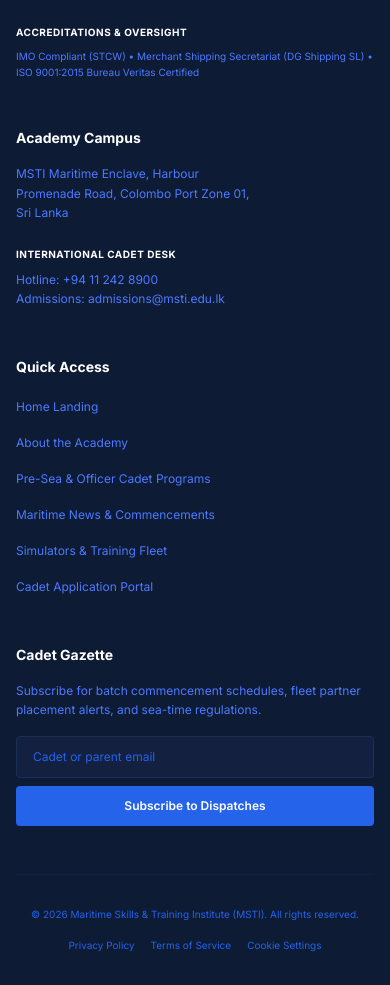
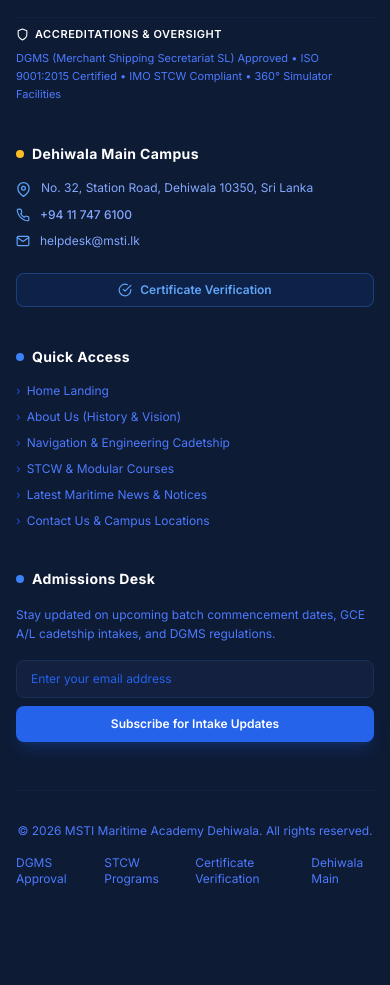
Before and after one commit to rkarrow/testingmsti, a React (Vite) app in the folder client/: page / in a window 390 px wide. Shown: the part 5822-6807 px from the top of the page. After the commit the page ends 6741 px from the top, so only its background shows below. Built offline with nearby package versions, Linux system fonts and the light colour scheme; no server answers.

Commit message:
Update Footer and Navbar with official MSTI Dehiwala specifications from document

```diff
--- a/client/src/components/Footer.jsx
+++ b/client/src/components/Footer.jsx
@@ -1,92 +1,129 @@
 import { Link } from 'react-router-dom'
+import { FiMapPin, FiPhone, FiMail, FiCheckCircle, FiShield, FiAward } from 'react-icons/fi'
 
 export default function Footer() {
   return (
-    <footer className="bg-navy-950 pt-16 pb-8 border-t border-navy-900">
+    <footer className="bg-navy-950 pt-16 pb-8 border-t border-navy-900 text-navy-200">
       <div className="max-w-7xl mx-auto px-4 sm:px-6 lg:px-8">
-        <div className="grid grid-cols-1 md:grid-cols-2 lg:grid-cols-4 gap-12 mb-12">
-          {/* Column 1: MSTI ACADEMY */}
-          <div>
-            <h3 className="text-white font-bold text-sm mb-4">MSTI ACADEMY</h3>
-            <p className="text-navy-400 text-xs leading-relaxed mb-6">
-              Sri Lanka's flagship institution for merchant navy cadet training, nautical science, and maritime engineering excellence.
+        <div className="grid grid-cols-1 md:grid-cols-2 lg:grid-cols-4 gap-10 mb-12">
+          {/* Column 1: MSTI Maritime Academy Dehiwala */}
+          <div className="space-y-4">
+            <h3 className="text-white font-bold text-sm tracking-wide flex items-center gap-2">
+              <span className="w-2 h-2 rounded-full bg-blue-500"></span>
+              MSTI MARITIME ACADEMY
+            </h3>
+            <p className="text-navy-400 text-xs leading-relaxed">
+              Sri Lanka's pioneer private maritime training institute established with a proud legacy since 1986. Dedicated to producing world-class merchant navy officers and ratings.
             </p>
-            <h4 className="text-white text-[10px] font-bold uppercase tracking-wider mb-2">
-              ACCREDITATIONS & OVERSIGHT
-            </h4>
-            <p className="text-navy-400 text-[10px] leading-relaxed">
-              IMO Compliant (STCW) • Merchant Shipping Secretariat (DG Shipping SL) • ISO 9001:2015 Bureau Veritas Certified
-            </p>
+            <div className="pt-2 border-t border-navy-900">
+              <h4 className="text-white text-[11px] font-semibold uppercase tracking-wider mb-2 flex items-center gap-1.5 text-blue-400">
+                <FiShield size={13} /> ACCREDITATIONS & OVERSIGHT
+              </h4>
+              <p className="text-navy-400 text-[11px] leading-relaxed">
+                DGMS (Merchant Shipping Secretariat SL) Approved • ISO 9001:2015 Certified • IMO STCW Compliant • 360° Simulator Facilities
+              </p>
+            </div>
           </div>
 
-          {/* Column 2: Academy Campus */}
-          <div>
-            <h3 className="text-white font-bold text-sm mb-4">Academy Campus</h3>
-            <p className="text-navy-400 text-xs leading-relaxed mb-6">
-              MSTI Maritime Enclave, Harbour<br/>
-              Promenade Road, Colombo Port Zone 01,<br/>
-              Sri Lanka
-            </p>
-            <h4 className="text-white text-[10px] font-bold uppercase tracking-wider mb-2">
-              INTERNATIONAL CADET DESK
-            </h4>
-            <p className="text-navy-400 text-xs leading-relaxed">
-              Hotline: +94 11 242 8900<br/>
-              Admissions: admissions@msti.edu.lk
-            </p>
+          {/* Column 2: Campus & Contact Details */}
+          <div className="space-y-4">
+            <h3 className="text-white font-bold text-sm tracking-wide flex items-center gap-2">
+              <span className="w-2 h-2 rounded-full bg-amber-400"></span>
+              Dehiwala Main Campus
+            </h3>
+
+            <div className="space-y-2.5 text-xs text-navy-300">
+              <div className="flex items-start gap-2.5">
+                <FiMapPin className="text-blue-400 shrink-0 mt-0.5" size={15} />
+                <span>No. 32, Station Road, Dehiwala 10350, Sri Lanka</span>
+              </div>
+
+              <div className="flex items-center gap-2.5">
+                <FiPhone className="text-blue-400 shrink-0" size={14} />
+                <a href="tel:+94117476100" className="hover:text-white transition-colors font-medium">
+                  +94 11 747 6100
+                </a>
+              </div>
+
+              <div className="flex items-center gap-2.5">
+                <FiMail className="text-blue-400 shrink-0" size={14} />
+                <a href="mailto:helpdesk@msti.lk" className="hover:text-white transition-colors">
+                  helpdesk@msti.lk
+                </a>
+              </div>
+            </div>
+
+            {/* Certificate Verification CTA */}
+            <div className="pt-2">
+              <a
+                href="mailto:certificate@msti.lk?subject=Certificate%20Verification%20Request"
+                className="inline-flex items-center gap-2 px-3.5 py-2 rounded-lg bg-blue-600/10 hover:bg-blue-600/20 text-blue-400 border border-blue-500/30 text-xs font-semibold transition-all w-full justify-center group"
+              >
+                <FiCheckCircle size={14} className="text-blue-400 group-hover:scale-110 transition-transform" />
+                Certificate Verification
+              </a>
+            </div>
           </div>
 
-          {/* Column 3: Quick Access */}
-          <div>
-            <h3 className="text-white font-bold text-sm mb-4">Quick Access</h3>
-            <ul className="space-y-3">
+          {/* Column 3: Quick Navigation */}
+          <div className="space-y-4">
+            <h3 className="text-white font-bold text-sm tracking-wide flex items-center gap-2">
+              <span className="w-2 h-2 rounded-full bg-blue-500"></span>
+              Quick Access
+            </h3>
+            <ul className="space-y-2.5">
               {[
                 { label: 'Home Landing', to: '/' },
-                { label: 'About the Academy', to: '/about' },
-                { label: 'Pre-Sea & Officer Cadet Programs', to: '/courses' },
-                { label: 'Maritime News & Commencements', to: '/news' },
-                { label: 'Simulators & Training Fleet', to: '/about' },
-                { label: 'Cadet Application Portal', to: '/contact' },
+                { label: 'About Us (History & Vision)', to: '/about' },
+                { label: 'Navigation & Engineering Cadetship', to: '/courses' },
+                { label: 'STCW & Modular Courses', to: '/courses' },
+                { label: 'Latest Maritime News & Notices', to: '/news' },
+                { label: 'Contact Us & Campus Locations', to: '/contact' },
               ].map((link, i) => (
                 <li key={i}>
-                  <Link to={link.to} className="text-navy-400 text-xs hover:text-blue-400 transition-colors">
-                    {link.label}
+                  <Link to={link.to} className="text-navy-400 text-xs hover:text-blue-400 transition-colors flex items-center gap-1.5">
+                    <span className="text-navy-600">›</span> {link.label}
                   </Link>
                 </li>
               ))}
             </ul>
           </div>
 
-          {/* Column 4: Cadet Gazette */}
-          <div>
-            <h3 className="text-white font-bold text-sm mb-4">Cadet Gazette</h3>
-            <p className="text-navy-400 text-xs leading-relaxed mb-4">
-              Subscribe for batch commencement schedules, fleet partner placement alerts, and sea-time regulations.
+          {/* Column 4: Newsletter / Admissions Updates */}
+          <div className="space-y-4">
+            <h3 className="text-white font-bold text-sm tracking-wide flex items-center gap-2">
+              <span className="w-2 h-2 rounded-full bg-blue-500"></span>
+              Admissions Desk
+            </h3>
+            <p className="text-navy-400 text-xs leading-relaxed">
+              Stay updated on upcoming batch commencement dates, GCE A/L cadetship intakes, and DGMS regulations.
             </p>
             <form className="flex flex-col gap-2" onSubmit={(e) => e.preventDefault()}>
               <input
                 type="email"
-                placeholder="Cadet or parent email"
-                className="bg-navy-900 border border-navy-800 text-white text-xs px-4 py-3 rounded focus:outline-none focus:border-blue-500 transition-colors placeholder:text-navy-500 w-full"
+                placeholder="Enter your email address"
+                className="bg-navy-900 border border-navy-800 text-white text-xs px-3.5 py-2.5 rounded-lg focus:outline-none focus:border-blue-500 transition-colors placeholder:text-navy-500 w-full"
               />
               <button
                 type="submit"
-                className="bg-blue-600 hover:bg-blue-700 text-white text-xs font-semibold px-4 py-3 rounded transition-colors w-full"
+                className="bg-blue-600 hover:bg-blue-500 text-white text-xs font-semibold px-4 py-2.5 rounded-lg transition-colors w-full shadow-lg shadow-blue-600/20"
               >
-                Subscribe to Dispatches
+                Subscribe for Intake Updates
               </button>
             </form>
           </div>
         </div>
 
-        <div className="border-t border-navy-900 pt-8 flex flex-col md:flex-row justify-between items-center gap-4">
-          <p className="text-navy-500 text-[10px]">
-            &copy; {new Date().getFullYear()} Maritime Skills & Training Institute (MSTI). All rights reserved.
+        {/* Bottom Bar */}
+        <div className="border-t border-navy-900 pt-8 flex flex-col md:flex-row justify-between items-center gap-4 text-xs text-navy-400">
+          <p>
+            &copy; {new Date().getFullYear()} MSTI Maritime Academy Dehiwala. All rights reserved.
           </p>
-          <div className="flex gap-4 text-[10px] text-navy-500">
-            <Link to="#" className="hover:text-blue-400 transition-colors">Privacy Policy</Link>
-            <Link to="#" className="hover:text-blue-400 transition-colors">Terms of Service</Link>
-            <Link to="#" className="hover:text-blue-400 transition-colors">Cookie Settings</Link>
+          <div className="flex gap-5 text-xs">
+            <Link to="/about" className="hover:text-blue-400 transition-colors">DGMS Approval</Link>
+            <Link to="/courses" className="hover:text-blue-400 transition-colors">STCW Programs</Link>
+            <a href="mailto:certificate@msti.lk" className="hover:text-blue-400 transition-colors">Certificate Verification</a>
+            <Link to="/contact" className="hover:text-blue-400 transition-colors">Dehiwala Main</Link>
           </div>
         </div>
       </div>
--- a/client/src/components/Navbar.jsx
+++ b/client/src/components/Navbar.jsx
@@ -20,17 +20,20 @@
         <div className="max-w-7xl mx-auto flex items-center justify-between">
           <div className="flex items-center gap-4">
             <span className="flex items-center gap-1.5 text-blue-400 font-medium">
-              <FiAnchor size={13} className="text-amber-400" /> IMO STCW & DG SHIPPING APPROVED ACADEMY
+              <FiAnchor size={13} className="text-amber-400" /> DGMS APPROVED & ISO 9001:2015 CERTIFIED ACADEMY
             </span>
             <span className="text-navy-700">|</span>
-            <span className="text-navy-300">Merchant Navy Officer Training & Nautical Science</span>
+            <span className="text-navy-300">📍 No. 32, Station Road, Dehiwala 10350, Sri Lanka</span>
           </div>
           <div className="flex items-center gap-6 text-xs text-navy-300">
-            <a href="tel:+94112428900" className="hover:text-white transition-colors flex items-center gap-1.5">
-              <FiPhone size={12} className="text-blue-400" /> +94 11 242 8900
+            <a href="tel:+94117476100" className="hover:text-white transition-colors flex items-center gap-1.5">
+              <FiPhone size={12} className="text-blue-400" /> +94 11 747 6100
             </a>
-            <a href="mailto:admissions@msti.edu.lk" className="hover:text-white transition-colors flex items-center gap-1.5">
-              <FiMail size={12} className="text-blue-400" /> admissions@msti.edu.lk
+            <a href="mailto:helpdesk@msti.lk" className="hover:text-white transition-colors flex items-center gap-1.5">
+              <FiMail size={12} className="text-blue-400" /> helpdesk@msti.lk
+            </a>
+            <a href="mailto:certificate@msti.lk?subject=Certificate%20Verification%20Request" className="text-amber-400 hover:text-amber-300 transition-colors font-medium border-l border-navy-700 pl-4">
+              Certificate Verification
             </a>
           </div>
         </div>
```
